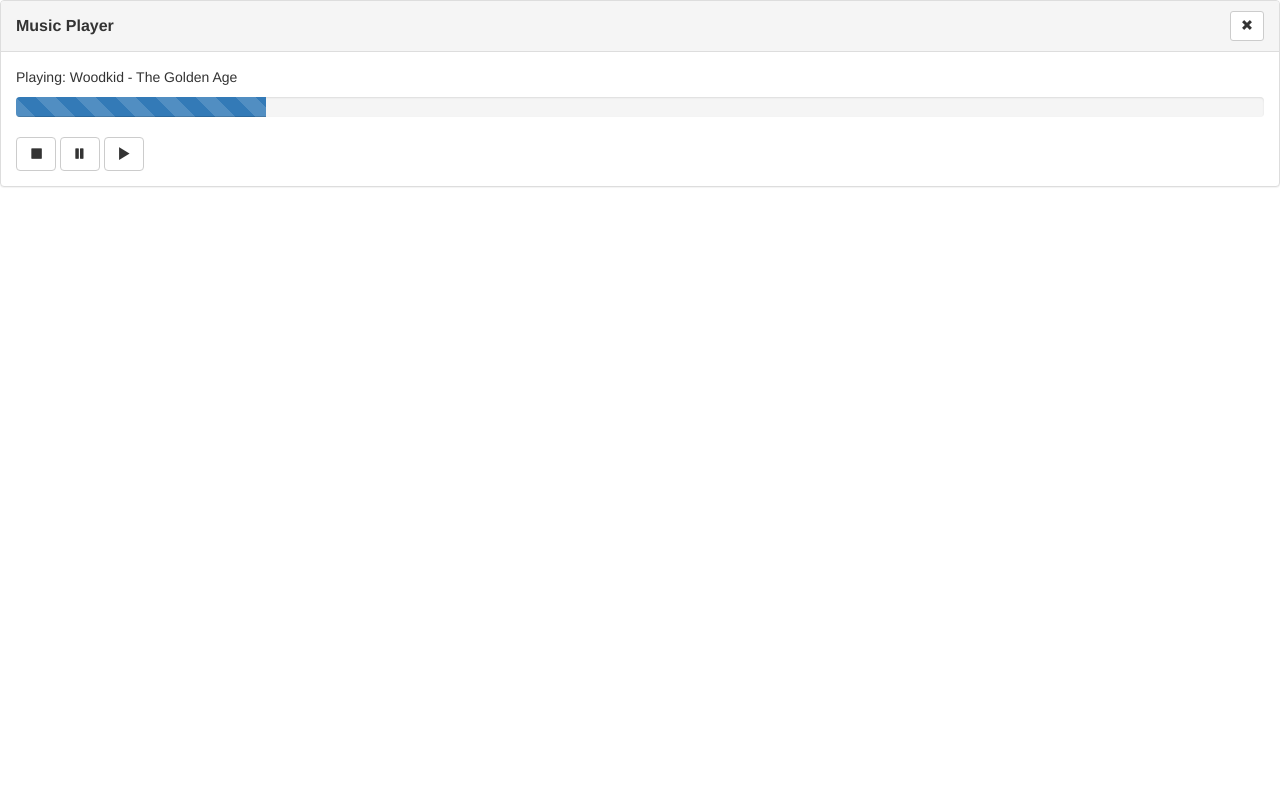
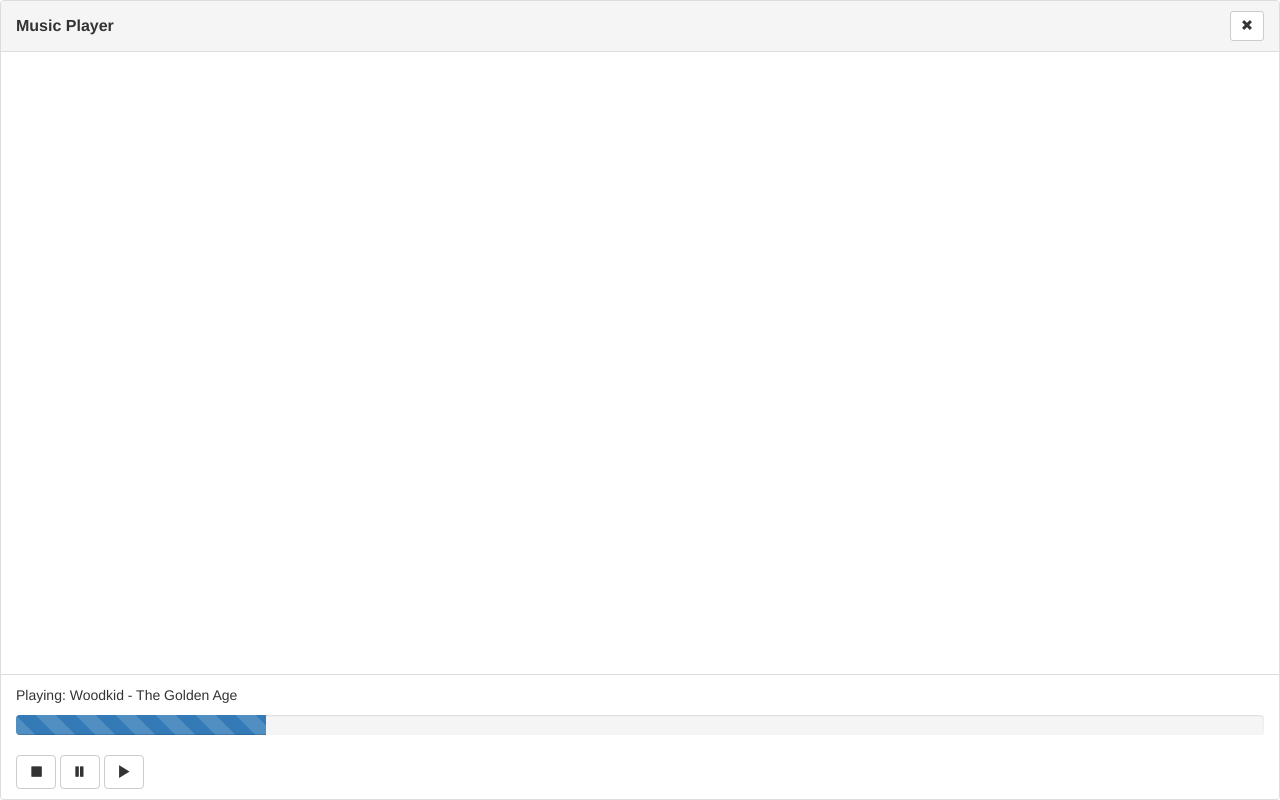
Before and after one commit to doanamo/Music-Player-01-2015, a website: page index.html in a window 1280 px wide. Drawn offline with Linux system fonts and the light colour scheme.

Commit message:
Add main view in the middle of window.

```diff
--- a/index.html
+++ b/index.html
@@ -9,7 +9,7 @@
             <div class="panel-heading clearfix" style="-webkit-app-region: drag">
                 <p class="panel-title pull-left">Music Player</p>
 
-                <div class="btn-group pull-right">
+                <div class="btn-group pull-right" style="-webkit-app-region: no-drag">
                     <button class="btn btn-default btn-sm">
                         <span class="glyphicon glyphicon-remove"></span>
                     </button>
@@ -17,6 +17,11 @@
             </div>
 
             <div class="panel-body">
+
+            </div>
+
+            <ul class="list-group">
+                <li id="playback" class="list-group-item">
                     <div id="playback-info">
                         <p>Playing: Woodkid - The Golden Age</p>
                     </div>
@@ -40,7 +45,8 @@
                             <span class="glyphicon glyphicon-play"></span>
                         </button>
                     </div>
-            </div>
+                </li>
+            </ul>
         </div>
 
         <script src="lib/jquery-1.11.2.js"></script>
--- a/style.css
+++ b/style.css
@@ -3,9 +3,14 @@
     background-color: rgba(0, 0, 0, 0);
 }
 
-#window .panel-heading
+#window
 {
-
+    position:fixed;
+    top:0px;
+    bottom:0px;
+    left:0px;
+    right:0px;
+    margin:0px;
 }
 
 #window .panel-title
@@ -15,3 +20,10 @@
     position: relative;
     top: 4px;
 }
+
+#window #playback
+{
+    position: absolute;
+    width: 100%;
+    bottom: 0px;
+}
```
Lines whose indentation alone changed are shown as unchanged.
